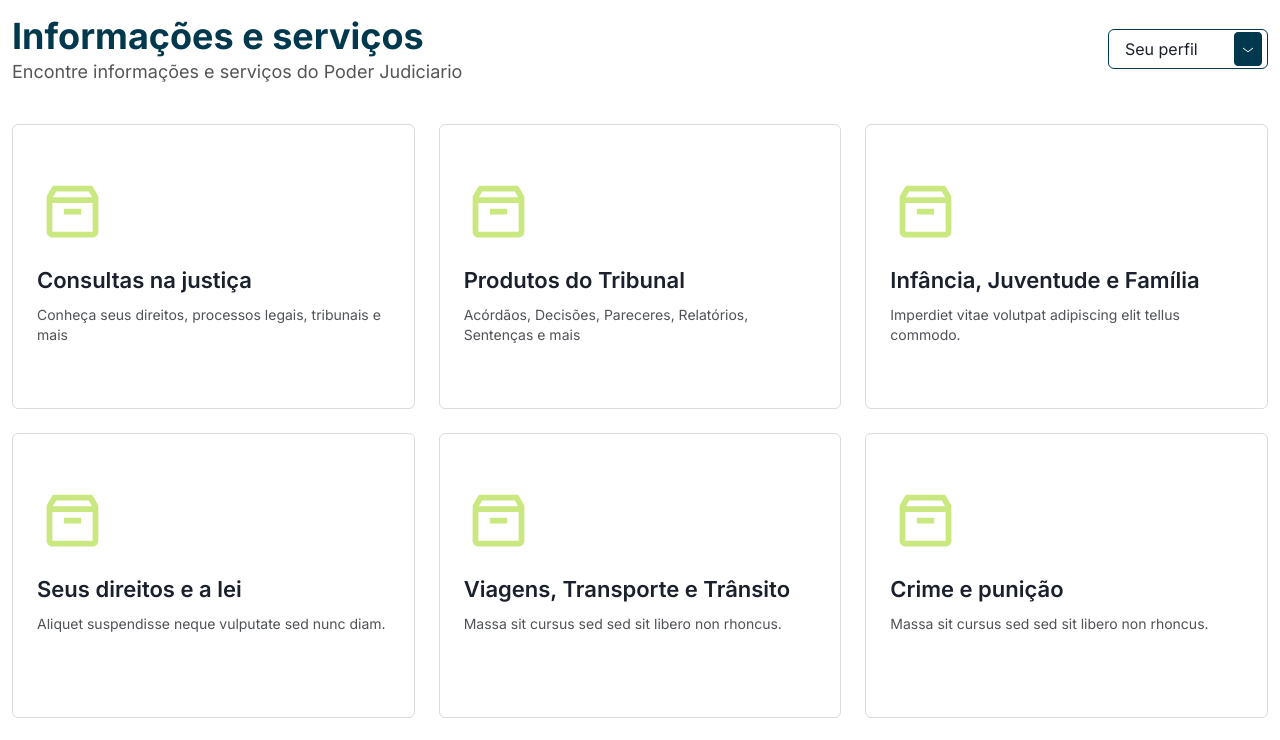
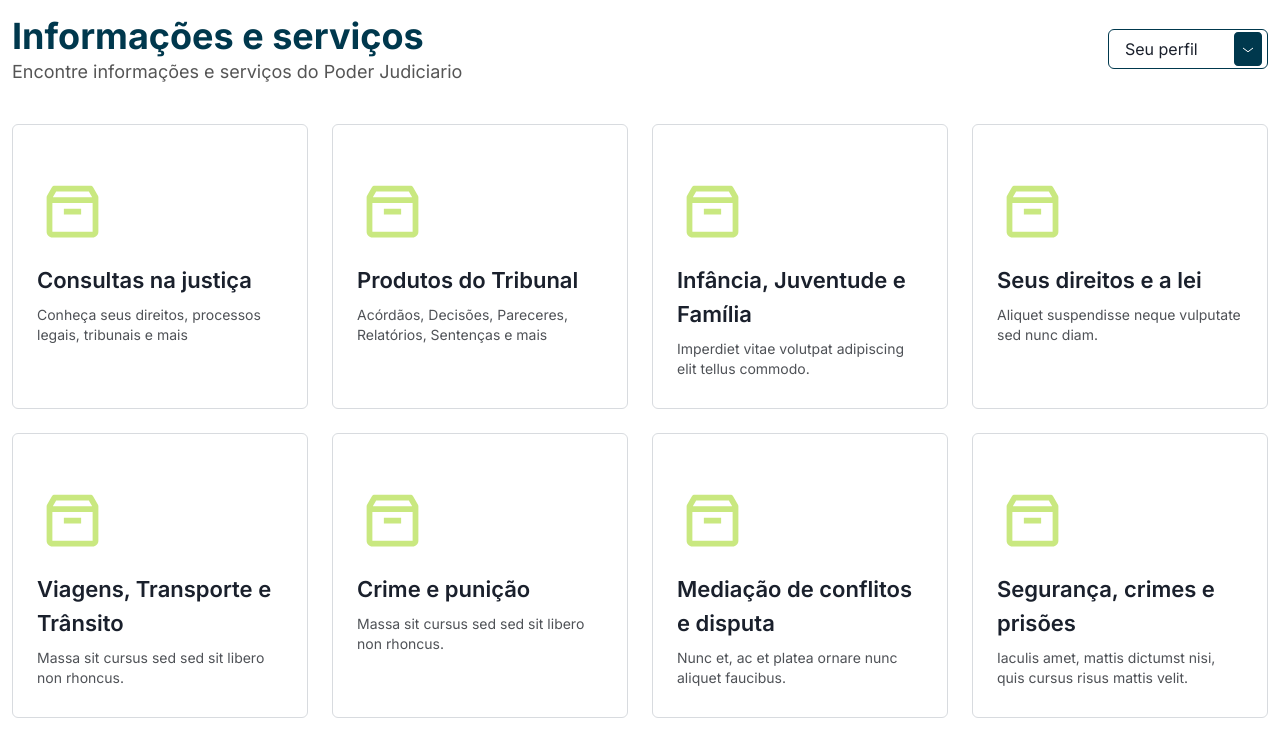
Before and after one commit to yargo11/myTJRN, a Next.js app: page / in a window 1280 px wide. Shown: the part 580-1320 px from the top of the page. Built offline with nearby package versions, Linux system fonts and the light colour scheme.

Commit message:
utilizando breakpoint padrão do chakra

```diff
--- a/src/components/CardList/index.tsx
+++ b/src/components/CardList/index.tsx
@@ -7,23 +7,7 @@ interface CardListProps extends SimpleGridProps {
 
 export default function CardList ({children, ...attrs}: CardListProps) {
     return (
-        <SimpleGrid w='full' justifyContent='center' spacing='24px' sx={{
-            "@media(min-width: 1320px)": {
-                "gridTemplateColumns": "repeat(4, minmax(0, 1fr))"
-            },
-
-            "@media(max-width: 1319px) and (min-width: 990px)": {
-                "gridTemplateColumns": "repeat(3, minmax(0, 1fr))"
-            },
-
-            "@media(max-width: 989px) and (min-width: 660px)": {
-                "gridTemplateColumns": "repeat(2, minmax(0, 1fr))"
-            },
-
-            "@media(max-width: 659px)": {
-                "gridTemplateColumns": "repeat(1, minmax(0, 1fr))"
-            }
-        }} {...attrs}>
+        <SimpleGrid w='full' justifyContent='center' spacing='24px' columns={{base: 1, sm: 2, md: 3, lg: 4}} {...attrs}>
             { children }
         </SimpleGrid>
     );
```
